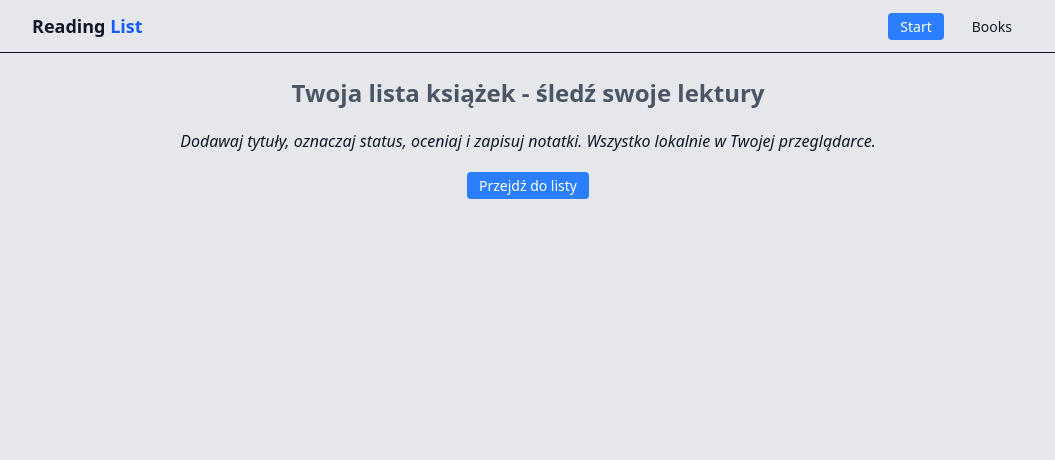
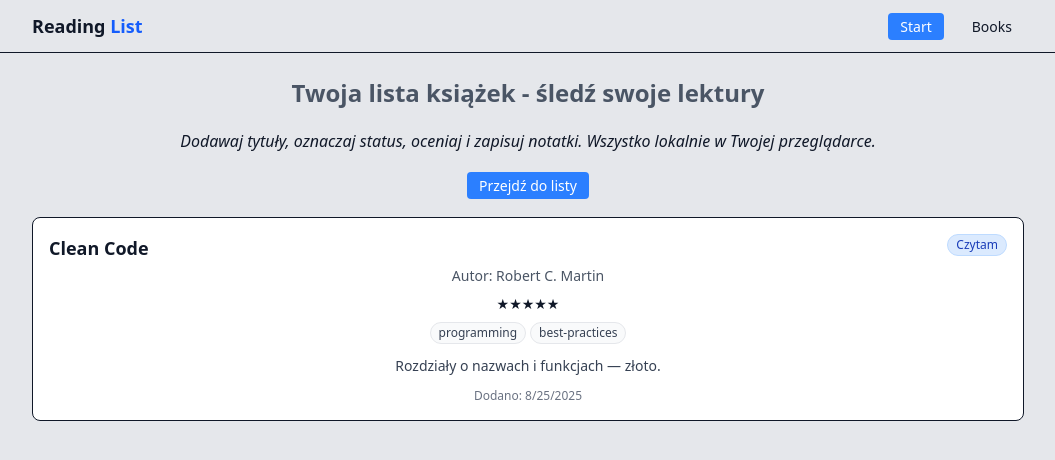
Before and after one commit to BartoszBee/reading-list, a Next.js app: page / in a window 1280 px wide. Shown: the top 460 px of the page, without its empty margins (112-1167 px from the left). Built offline with nearby package versions, Linux system fonts and the light colour scheme.

Commit message:
BookCard added

```diff
--- a/app/page.tsx
+++ b/app/page.tsx
@@ -1,4 +1,5 @@
 import Link from "next/link";
+import BookCard from "@/components/BookCard";
 
 export default function HomePage() {
   return (
@@ -11,8 +12,26 @@ export default function HomePage() {
         lokalnie w Twojej przeglądarce.
       </p>
       <div>
-        <Link href="/books" className="px-3 py-1 text-sm transition bg-blue-500 hover:bg-blue-600 text-white rounded">Przejdź do listy</Link>
+        <Link
+          href="/books"
+          className="px-3 py-1 text-sm transition bg-blue-500 hover:bg-blue-600 text-white rounded"
+        >
+          Przejdź do listy
+        </Link>
       </div>
+      <BookCard
+        book={{
+          id: "bk-1",
+          title: "Clean Code",
+          author: "Robert C. Martin",
+          tags: ["programming", "best-practices"],
+          status: "reading",
+          rating: 5,
+          notes: "Rozdziały o nazwach i funkcjach — złoto.",
+          createdAt: Date.now() - 1000 * 60 * 60 * 24 * 5,
+          updatedAt: Date.now() - 1000 * 60 * 60,
+        }}
+      />
     </section>
   );
 }
--- /dev/null
+++ b/components/BookCard.tsx
@@ -0,0 +1,85 @@
+"use client";
+
+import Link from "next/link";
+import type { Book } from "@/types/book";
+
+function StatusBadge({ status }: { status: Book["status"] }) {
+  const map: Record<Book["status"], string> = {
+    "to-read": "Do przeczytania",
+    reading: "Czytam",
+    finished: "Skończona",
+  };
+  const color: Record<Book["status"], string> = {
+    "to-read": "bg-yellow-100 text-yellow-800 border-yellow-200",
+    reading: "bg-blue-100 text-blue-800 border-blue-200",
+    finished: "bg-green-100 text-green-800 border-green-200",
+  };
+  return (
+    <span
+      className={`inline-block rounded-full border px-2 py-0.5 text-xs ${color[status]}`}
+      aria-label={`Status: ${map[status]}`}
+    >
+      {map[status]}
+    </span>
+  );
+}
+
+function Rating({ value = 0 }: { value?: number }) {
+  // prosta wizualizacja 0–5 (★ = wypełniona, ☆ = pusta)
+  const full = Math.max(0, Math.min(5, Math.round(value || 0)));
+  const stars = "★★★★★".slice(0, full).padEnd(5, "☆");
+  return (
+    <span className="text-sm" aria-label={`Ocena: ${full} na 5`}>
+      {stars}
+    </span>
+  );
+}
+
+export default function BookCard({ book }: { book: Book }) {
+  return (
+    <article
+      className="group rounded-lg border bg-white p-4 transition hover:shadow-sm"
+      aria-labelledby={`book-${book.id}-title`}
+    >
+      <header className="flex items-start justify-between gap-3">
+        <h3 id={`book-${book.id}-title`} className="text-lg font-semibold">
+          <Link
+            href={`/books/${book.id}`}
+            className="underline-offset-2 hover:underline"
+            aria-label={`Zobacz szczegóły: ${book.title} autora ${book.author}`}
+          >
+            {book.title}
+          </Link>
+        </h3>
+        <StatusBadge status={book.status} />
+      </header>
+
+      <p className="mt-1 text-sm text-gray-600">
+        Autor: <span className="font-medium">{book.author}</span>
+      </p>
+
+      <div className="mt-2 flex flex-col items-center gap-2">
+        <Rating value={book.rating} />
+
+        <ul className="flex flex-wrap gap-1" aria-label="Tagi">
+          {book.tags.map((t) => (
+            <li
+              key={t}
+              className="rounded-full border border-gray-200 bg-gray-50 px-2 py-0.5 text-xs text-gray-700"
+            >
+              {t}
+            </li>
+          ))}
+        </ul>
+      </div>
+
+      {book.notes ? (
+        <p className="mt-3 line-clamp-2 text-sm text-gray-700">{book.notes}</p>
+      ) : null}
+
+      <footer className="mt-3 text-xs text-gray-500">
+        Dodano: {new Date(book.createdAt).toLocaleDateString()}
+      </footer>
+    </article>
+  );
+}
```
